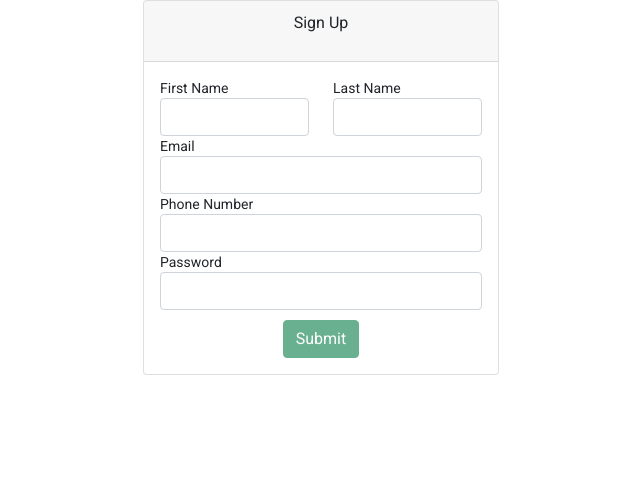
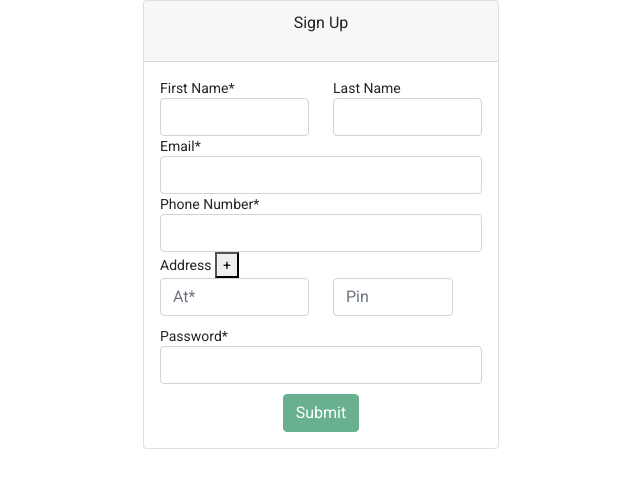
Before and after one commit to ambitkar/angular-shoppingCart, an Angular app: page /registration in a window 1280 px wide. Shown: the top 488 px of the page, without its empty margins (319-959 px from the left). Built offline with nearby package versions, Linux system fonts and the light colour scheme.

Commit message:
formArray Added

```diff
--- a/src/app/register/register.component.html
+++ b/src/app/register/register.component.html
@@ -18,7 +18,7 @@
                             <div class="row">
                                 <div class="col">
                                     <div class="form-group">
-                                        <label>First Name</label>
+                                        <label>First Name*</label>
                                         <input type="text" class="form-control" formControlName="firstname">
                                         <div class="error text-warning"
                                             *ngIf="registrationForm.controls['firstname'].hasError('required') && registrationForm.controls['firstname'].touched">
@@ -34,8 +34,8 @@
                             </div>
 
                             <div class="form-group">
-                                <label>Email</label>
-                                <input type="email" class="form-control" formControlName="email" >
+                                <label>Email*</label>
+                                <input type="email" class="form-control" formControlName="email">
                                 <div class="error text-warning"
                                     *ngIf="registrationForm.controls['email'].hasError('required') && registrationForm.controls['email'].touched">
                                     Email is required</div>
@@ -44,7 +44,7 @@
                                     Enter valid email address</div>
                             </div>
                             <div class="form-group">
-                                <label>Phone Number</label>
+                                <label>Phone Number*</label>
                                 <input type="text" class="form-control" formControlName="phone">
                                 <div class="error text-warning"
                                     *ngIf="registrationForm.controls['phone'].hasError('required') && registrationForm.controls['phone'].touched">
@@ -52,15 +52,40 @@
                                 <div *ngIf="registrationForm.controls['phone'].hasError('pattern')"
                                     class="error text-warning">Please enter 10 digit valid mobile No,</div>
                             </div>
+                            <div class="form-group" formArrayName="address">
+                                <label>Address <button type="button" (click)="addAddressRow()">+</button></label>
+                                <div *ngFor="let skill of address.controls; let i=index" [formGroupName]="i">
+                                    <div class="row">
+                                        <div class="col-6">
+                                            <input type="text" class="form-control" formControlName="at"
+                                                placeholder="At*">
+                                            <div *ngIf="address.controls[i].get('at')?.hasError('required') && address.controls[i].get('at')?.touched"
+                                                class="error text-warning">This field is required</div>
+                                        </div>
+                                        <div class="col-5">
+                                            <input type="text" class="form-control" formControlName="pin"
+                                                placeholder="Pin">
+                                            <div *ngIf="address.controls[i].get('pin')?.hasError('pattern')"
+                                                class="error text-warning">Please enter 6 digit postal code</div>
+                                            <div class="space"></div>
+                                        </div>
+                                        <div class="col-1"  *ngIf="i != 0">
+                                            <button type="button" (click)="rmvAddressRow(i)">-</button>
+                                        </div>
+                                    </div>
+                                </div>
+                            </div>
                             <div class="form-group">
-                                <label>Password</label>
+                                <label>Password*</label>
                                 <input type="password" class="form-control" formControlName="password">
                                 <div class="error text-warning"
                                     *ngIf="registrationForm.controls['password'].hasError('required') && registrationForm.controls['password'].touched">
                                     Password is required</div>
-                                    <div class="error text-warning"
+                                <div class="error text-warning"
                                     *ngIf="registrationForm.controls['password'].hasError('pattern')">
-                                    Password must be of atleast 6 characters in length containing 1 Lowercase,1 Uppercase,1 Number,1 Special character</div>
+                                    Password must be of atleast 6 characters in length containing 1 Lowercase,1
+                                    Uppercase,1
+                                    Number,1 Special character</div>
                             </div>
                             <div class="space"></div>
                             <div class="form-group">
--- a/src/app/register/register.component.ts
+++ b/src/app/register/register.component.ts
@@ -1,5 +1,5 @@
 import { Component, OnInit } from '@angular/core';
-import { FormBuilder, FormGroup, Validators } from "@angular/forms";
+import { FormArray, FormBuilder, FormGroup, Validators } from "@angular/forms";
 import { Router } from '@angular/router';
 
 @Component({
@@ -25,8 +25,33 @@ export class RegisterComponent implements OnInit {
       phone: ['', Validators.compose([Validators.required,
       Validators.pattern("^((\\+91-?)|0)?[0-9]{10}$"),
       Validators.minLength(10),])],
+      address: this.formBuilder.array([
+        this.getAdrresForm()
+      ]),
       password: ['', Validators.compose([Validators.required, Validators.pattern('(?=.*[a-z])(?=.*[A-Z])(?=.*[0-9])(?=.*[$@$!%*?&])[A-Za-z\d$@$!%*?&].{5,}')])],
     });
+    //console.log(this.address.controls[0].get('at')?.hasError('required'));
+
+  }
+  getAdrresForm(): any {
+    return this.formBuilder.group({
+      at: ['', Validators.compose([Validators.required])],
+      pin: ['', [Validators.required, Validators.pattern('[0-9]{5}')]]
+    });
+  }
+
+  get address() : FormArray {
+    return this.registrationForm.get("address") as FormArray
+  }
+
+  addAddressRow(){
+    this.address.push(this.getAdrresForm());
+    console.log(this.address)
+  }
+  rmvAddressRow(i:any){
+    // const control = <FormArray>this.registrationForm.controls['address'];
+    // control.removeAt(i);
+    this.address.removeAt(i);
   }
 
   onSubmit() {
```
